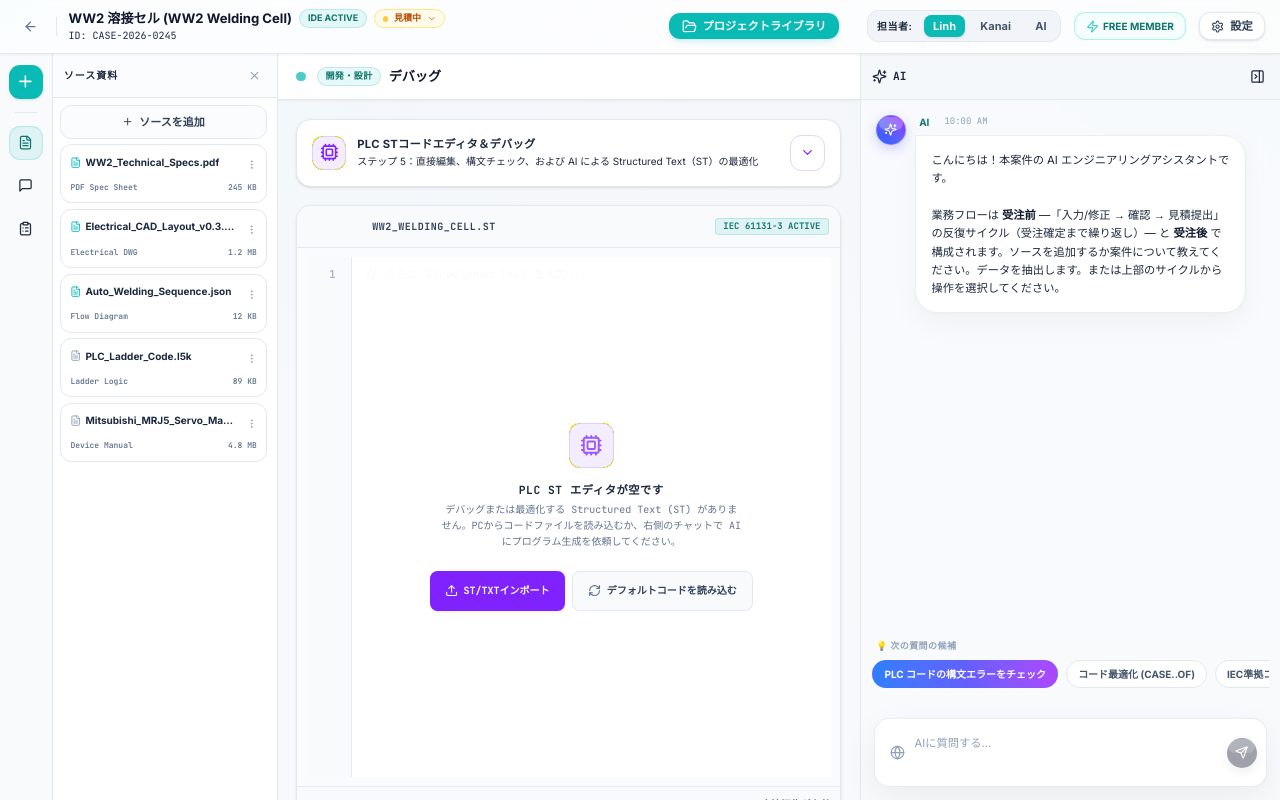
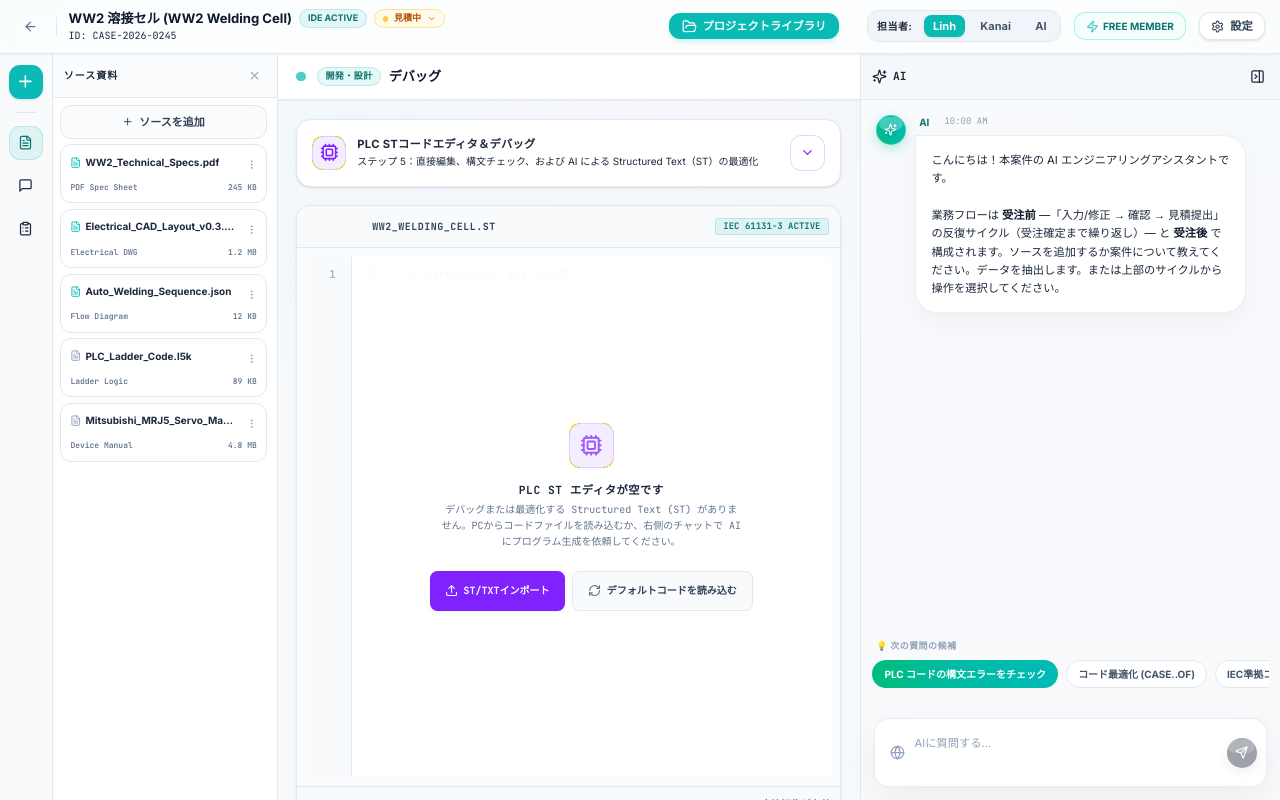
Before and after one commit to PhamTanLam/ai-plf-mockups, a React (Vite) app: page /#/workspace/CASE-2026-0245 in a window 1280 px wide. Built offline with nearby package versions, Linux system fonts and the light colour scheme.

Commit message:
style: change chat panel theme colors to emerald green

```diff
--- a/src/pages/NotebookWorkspace.tsx
+++ b/src/pages/NotebookWorkspace.tsx
@@ -2965,7 +2965,7 @@ export default function NotebookWorkspace() {
                     >
                       {/* 3D Glossy Avatar Sphere */}
                       {msg.sender === 'ai' ? (
-                        <div className="w-8 h-8 rounded-full bg-gradient-to-tr from-blue-600 via-indigo-500 to-purple-600 text-white flex items-center justify-center shadow-[0_4px_12px_rgba(99,102,241,0.3)] relative overflow-hidden border border-white/20 shrink-0 select-none group">
+                        <div className="w-8 h-8 rounded-full bg-gradient-to-tr from-emerald-500 via-teal-500 to-brand-500 text-white flex items-center justify-center shadow-[0_4px_12px_rgba(16,185,129,0.3)] relative overflow-hidden border border-white/20 shrink-0 select-none group">
                           {/* Glossy top reflection overlay */}
                           <div className="absolute top-0.5 left-0.5 right-0.5 h-[45%] bg-white/25 rounded-full blur-[0.5px]" />
                           <Sparkles className="w-3.5 h-3.5 text-white drop-shadow-sm relative z-10" />
@@ -2998,7 +2998,7 @@ export default function NotebookWorkspace() {
                           className={`leading-relaxed text-xs whitespace-pre-line relative ${
                             msg.sender === 'ai'
                               ? 'p-4 rounded-[22px] rounded-tl-none border border-slate-200/70 shadow-[0_12px_30px_rgba(0,0,0,0.04),0_2px_4px_rgba(0,0,0,0.01)] bg-white text-slate-800'
-                              : 'p-3.5 px-4 rounded-[22px] rounded-tr-none border border-indigo-650/10 shadow-[0_10px_25px_rgba(99,102,241,0.18)] bg-gradient-to-r from-blue-600 via-indigo-600 to-indigo-700 text-white font-medium'
+                              : 'p-3.5 px-4 rounded-[22px] rounded-tr-none border border-emerald-600/10 shadow-[0_10px_25px_rgba(16,185,129,0.18)] bg-gradient-to-r from-emerald-600 via-teal-600 to-brand-600 text-white font-medium'
                           }`}
                         >
                           {msg.sender === 'ai' ? (
@@ -3096,7 +3096,7 @@ export default function NotebookWorkspace() {
                           onClick={() => handleSuggestionClick(prompt)}
                           className={`snap-start px-3 py-1.5 text-[10px] font-bold rounded-full transition-all duration-250 flex items-center gap-1.5 cursor-pointer shrink-0 shadow-3xs hover:shadow-xs active:scale-95 whitespace-nowrap ${
                             isHighlighted
-                              ? 'bg-gradient-to-r from-blue-500 via-indigo-500 to-purple-500 text-white border border-blue-500/20 hover:opacity-95'
+                              ? 'bg-gradient-to-r from-emerald-500 via-teal-500 to-brand-500 text-white border border-emerald-500/20 hover:opacity-95'
                               : 'bg-white text-slate-600 hover:text-brand-600 border border-slate-200 hover:border-brand-500/20 hover:bg-brand-50/20'
                           }`}
                         >
```
